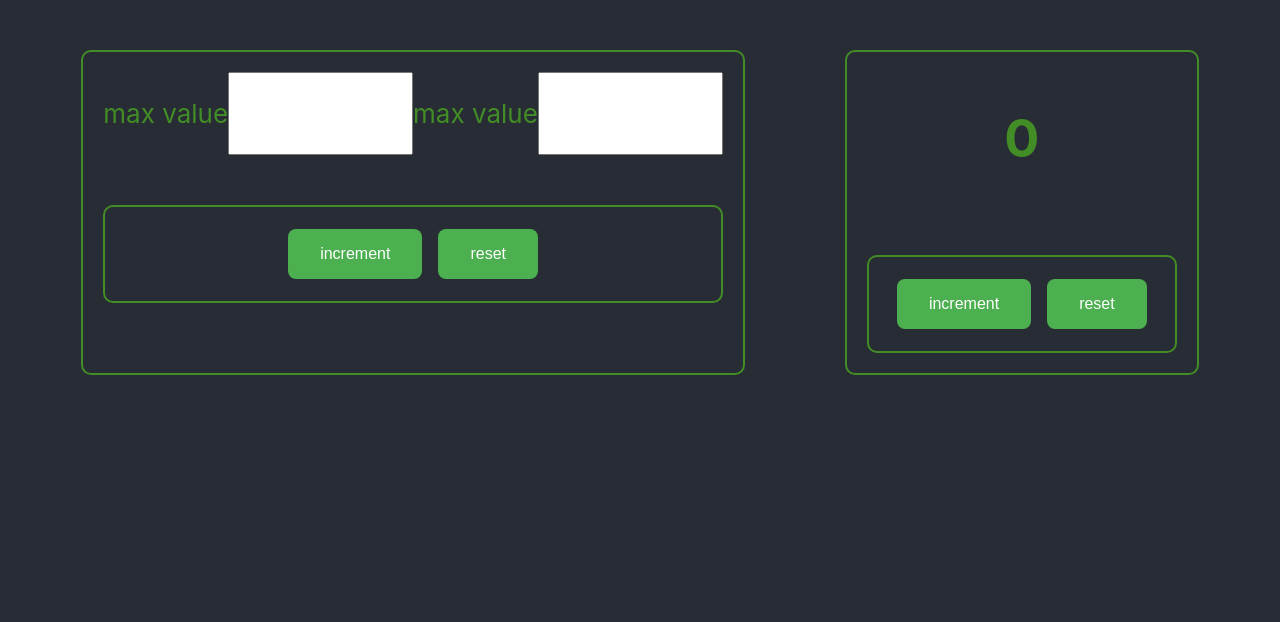
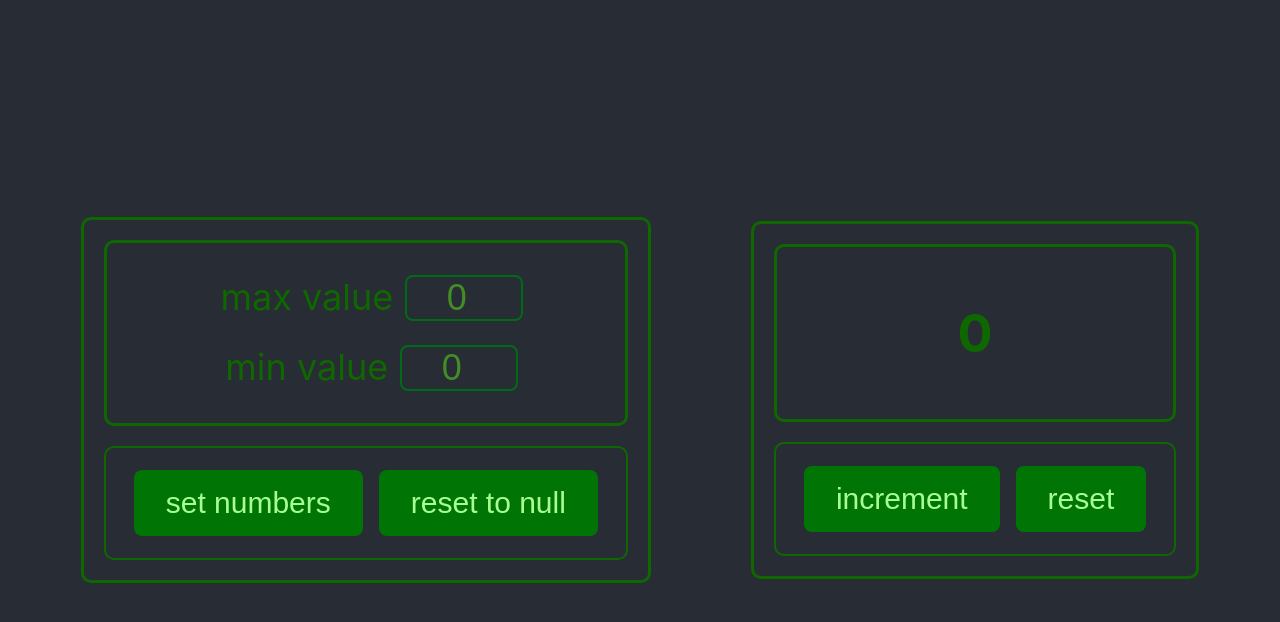
Before and after one commit to msaserj/counter, a React (Create React App) app: page / in a window 1280 px wide. Shown: the top 622 px of the page. Built offline with nearby package versions, Linux system fonts and the light colour scheme.

Commit message:
counter new counter

```diff
--- a/src/App.css
+++ b/src/App.css
@@ -1,30 +1,51 @@
 .counter {
-  display:  inline-flex;
+  display: flex;
+  justify-content: center;
+  margin: 50px;
 }
 .input-block {
-  flex-direction: column
+  display: flex;
+  justify-content: center;
 }
-
+.input-div {
+  justify-content: space-around;
+}
+.input {
+  max-width:110px;
+  height:40px;
+  font-size: 36px;
+  text-align: center;
+  color: #428d26;
+  margin: 12px 0;
+  background-color: #282c34;
+  border: solid 2px;
+  border-color: #006b17;
+  border-radius: 8px;
+}
+p {
+ margin: 12px;
+  font-size: 36px;
+}
 
 .App {
   text-align: center;
   background-color: #282c34;
   min-height: 100vh;
   display: flex;
-  flex-direction: column;
   align-items: center;
   font-size: calc(10px + 2vmin);
-  color: #428d26;
+  color: #0f6700;
+  justify-content: center;
 }
 
 .window {
-  margin: 50px;
+  margin: 0;
   padding: 20px;
-  border: solid 2px ;
+  border: solid 3px ;
   border-radius: 10px;
 }
 .buttons {
-  margin-top: 50px;
+  margin-top: 20px;
   padding: 20px;
   border: solid 2px ;
   border-radius: 10px;
--- a/src/App.tsx
+++ b/src/App.tsx
@@ -1,43 +1,36 @@
 import React, {useState} from 'react';
 import './App.css';
-import {Tablo} from "./Tablo/Tablo"
+import {Settings} from "./Blocks/Settings"
+import {Counter} from "./Blocks/Counter";
 
 function App() {
+    const [value, setValue] = useState(0)
 
-    //incremet
-
-    let buttonType: string = "button"
-    let condition: boolean = false
-
-    const [count, setCount] = useState(0)
-    const increment = () => {
-        if (count === 5) {
-
-
-            return
-        }
-        setCount(count + 1)
+    const incHandler = () => {
+        setValue(value + 1)
+    }
+    const resetHandler = () => {
+        setValue(0)
     }
 
-    // change button action
+    const setNumHandler = () => {
 
+        localStorage.setItem('counterOne', JSON.stringify(value))
 
-    if (count === 5) {
-        buttonType = "button-disabled"
-        condition = true
     }
 
-    // reset
-    const reset = () => setCount(0)
-
+    const resetNumHandler = () => {
+    }
     return (
         <div className="App">
-           <Tablo
-               reset={reset}
-               increment={increment}
-               count={count}
-               className={buttonType}
-           />
+           <Settings
+            resetNumCallBack={resetNumHandler}
+            setNumCallBack={setNumHandler}
+            value={value}/>
+
+            <Counter
+
+             value={value} incCallBack={incHandler} resetCallBack={resetHandler} />
         </div>
     );
 }
--- /dev/null
+++ b/src/Blocks/Counter.tsx
@@ -0,0 +1,46 @@
+import React, {useEffect, useState} from 'react';
+import {Button} from "../Button/Button";
+
+type CounterType = {
+    value: number
+    incCallBack: () => void
+    resetCallBack: () => void
+}
+
+
+export const Counter = (props: CounterType) => {
+    const [value, setValue] = useState(0)
+
+    useEffect(()=> {
+        let valueString = localStorage.getItem('min')
+        if (valueString) {
+            let newValue = JSON.parse(valueString)
+            setValue(newValue)
+        }
+    }, [value])
+
+    const incHandler = () => {
+        setValue(value + 1)
+
+    }
+    const resetHandler = () => {
+        localStorage.removeItem('value')
+        setValue(0)
+    }
+
+
+    return (
+        <div className="counter">
+            <div className="window">
+                <div className="counter window">
+                    <h1>{value}</h1>
+                </div>
+                <div className="buttons">
+                    <Button callBack={incHandler} name="increment"/>
+                    <Button callBack={resetHandler} name="reset"/>
+                </div>
+            </div>
+        </div>
+
+    );
+};
--- /dev/null
+++ b/src/Blocks/Settings.tsx
@@ -0,0 +1,62 @@
+import React, {useState} from 'react';
+import {Button} from "../Button/Button";
+
+// type SettingsType = {
+//     setNumCallBack: (value: number) => void
+//     resetNumCallBack: () => void
+//     value: number
+// }
+
+
+export const Settings = (props: any) => {
+    const [min, setMin] = useState(0)
+    const [max, setMax] = useState(0)
+    const setNumbers = () => {
+        if (min < max && min > 0 && max > 0) {
+            localStorage.setItem('min', JSON.stringify(min))
+            localStorage.setItem('max', JSON.stringify(max))
+        } else {
+            let tablo = "Incorrect"
+        }
+
+    }
+    const resetToNull = () => {
+        localStorage.removeItem('min')
+        localStorage.removeItem('max')
+        setMax(0)
+        setMin(0)
+    }
+
+    const onChangeHandlerMax = (event: any) => {
+        setMax(event.target.value)
+
+    }
+    const onChangeHandlerMin = (event: any) => {
+        setMin(event.target.value)
+    }
+
+    return (
+        <div className="counter">
+            <div className="window">
+                <div className="window">
+                    <div className="input-block">
+                        <p>max value</p>
+                        <div className="input-div">
+                            <input onChange={onChangeHandlerMax} value={max} className="input" type="number"/>
+                        </div>
+                    </div>
+                    <div className="input-block">
+                        <p>min value</p>
+                        <div className="input-div">
+                            <input onChange={onChangeHandlerMin} value={min} className="input" type="number"/>
+                        </div>
+                    </div>
+                </div>
+                <div className="buttons">
+                    <Button callBack={setNumbers} name="set numbers"/>
+                    <Button callBack={resetToNull} name="reset to null"/>
+                </div>
+            </div>
+        </div>
+    );
+};
--- a/src/Button/Button.module.css
+++ b/src/Button/Button.module.css
@@ -1,15 +1,15 @@
 
 
 .button {
-    background-color: #4CAF50;
+    background-color: #007506;
     border: none;
     border-radius: 8px;
-    color: white;
+    color: #a8ff91;
     padding: 16px 32px;
     text-align: center;
     text-decoration: none;
     display: inline-block;
-    font-size: 16px;
+    font-size: 30px;
     margin: 2px 8px;
     transition-duration: 0.4s;
     cursor: pointer;
--- a/src/Tablo/Tablo.tsx
+++ /dev/null
@@ -1,44 +0,0 @@
-import React from 'react';
-import {Button} from "../Button/Button";
-
-type TabloType = {
-    count: number
-    increment: () => void
-    reset: () => void
-    className: any
-}
-
-export const Tablo = (props: TabloType) => {
-
-    return (
-        <div className="counter">
-            <div className="window">
-                <div className="input-block">
-                    <div className="counter">
-                        <p>max value</p>
-                        <input type="number"/>
-                    </div>
-                    <div className="counter">
-                        <p>max value</p>
-                        <input type="number"/>
-                    </div>
-                </div>
-
-                <div className="buttons">
-                    <Button name={"increment"} callBack={props.increment} />
-                    <Button name={"reset"} callBack={props.reset}/>
-                </div>
-            </div>
-            <div className="window">
-                <div className="counter">
-                    <h1>{props.count}</h1>
-                </div>
-                <div className="buttons">
-                    <Button name={"increment"} callBack={props.increment} />
-                    <Button name={"reset"} callBack={props.reset}/>
-                </div>
-            </div>
-        </div>
-
-    );
-};
```
Also changed, not shown: src/Blocks/Counter.module.css (added).
